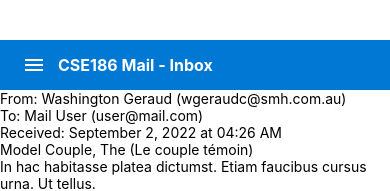
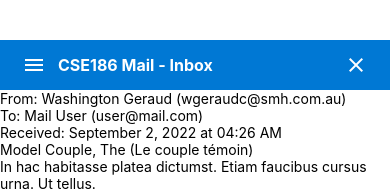
Before and after one commit to chistev/email_react_native, a React Native app: screen / in a window 390 px wide. Both pictures are taken after a click on the element 195 px from the left and 562 px from the top of the page. Shown: the top 191 px of the page. Built offline with nearby package versions, Linux system fonts and the light colour scheme.

Commit message:
selected email displays close button on navbar

```diff
--- a/App.js
+++ b/App.js
@@ -37,7 +37,18 @@ const App = () => {
     onPress={() => setIsMenuOpen(!isMenuOpen)}
   />
   <Text style={styles.title}>CSE186 Mail - {selectedFolder}</Text>
+  {selectedEmail && (
+    <IconButton
+      icon="close"
+      size={24}
+      color="white"
+      onPress={closeEmail}
+      style={styles.closeButton}
+    />
+  )}
 </View>
+
+
 
         {/* Sidebar Menu */}
         {isMenuOpen && (
```
Lines whose indentation alone changed are shown as unchanged.
